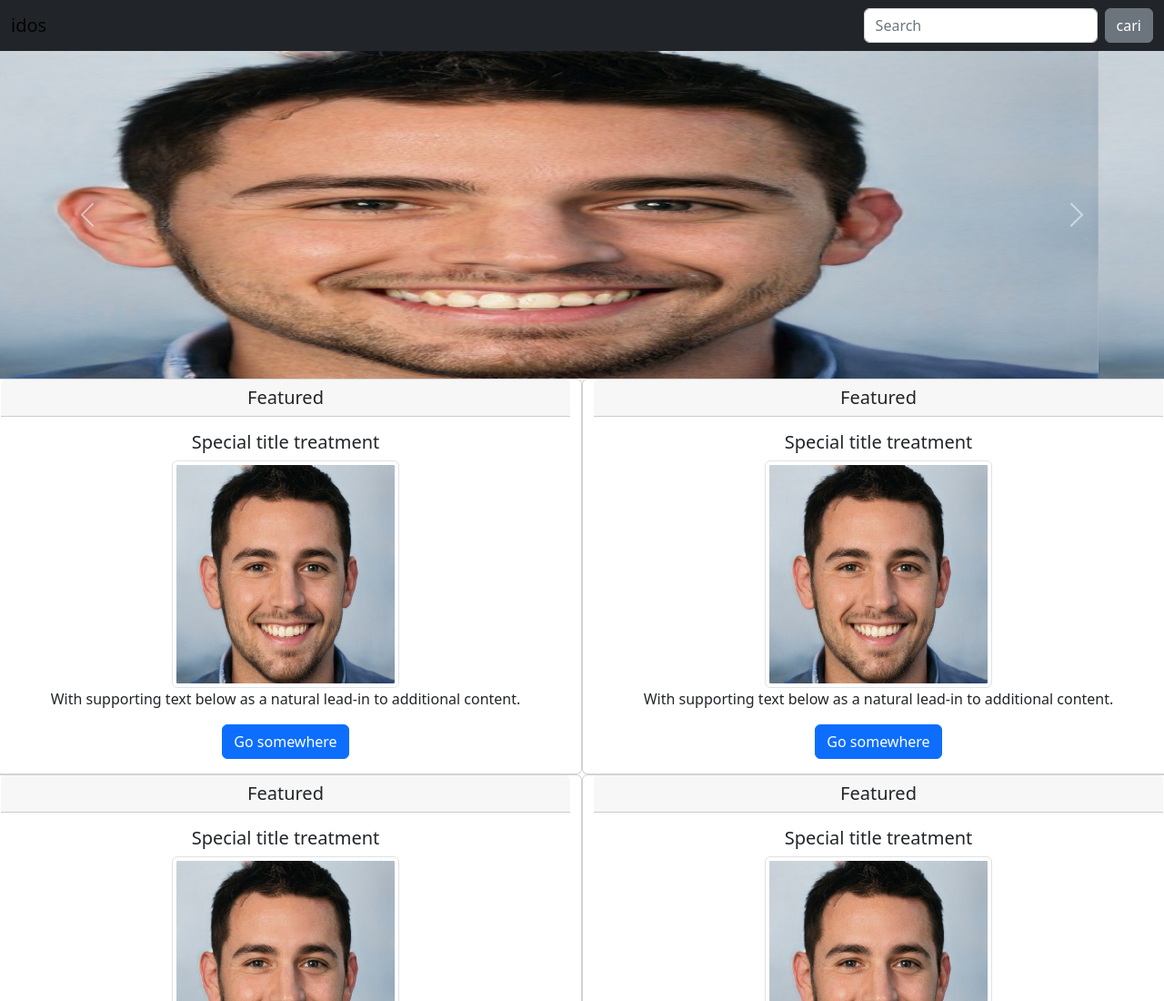
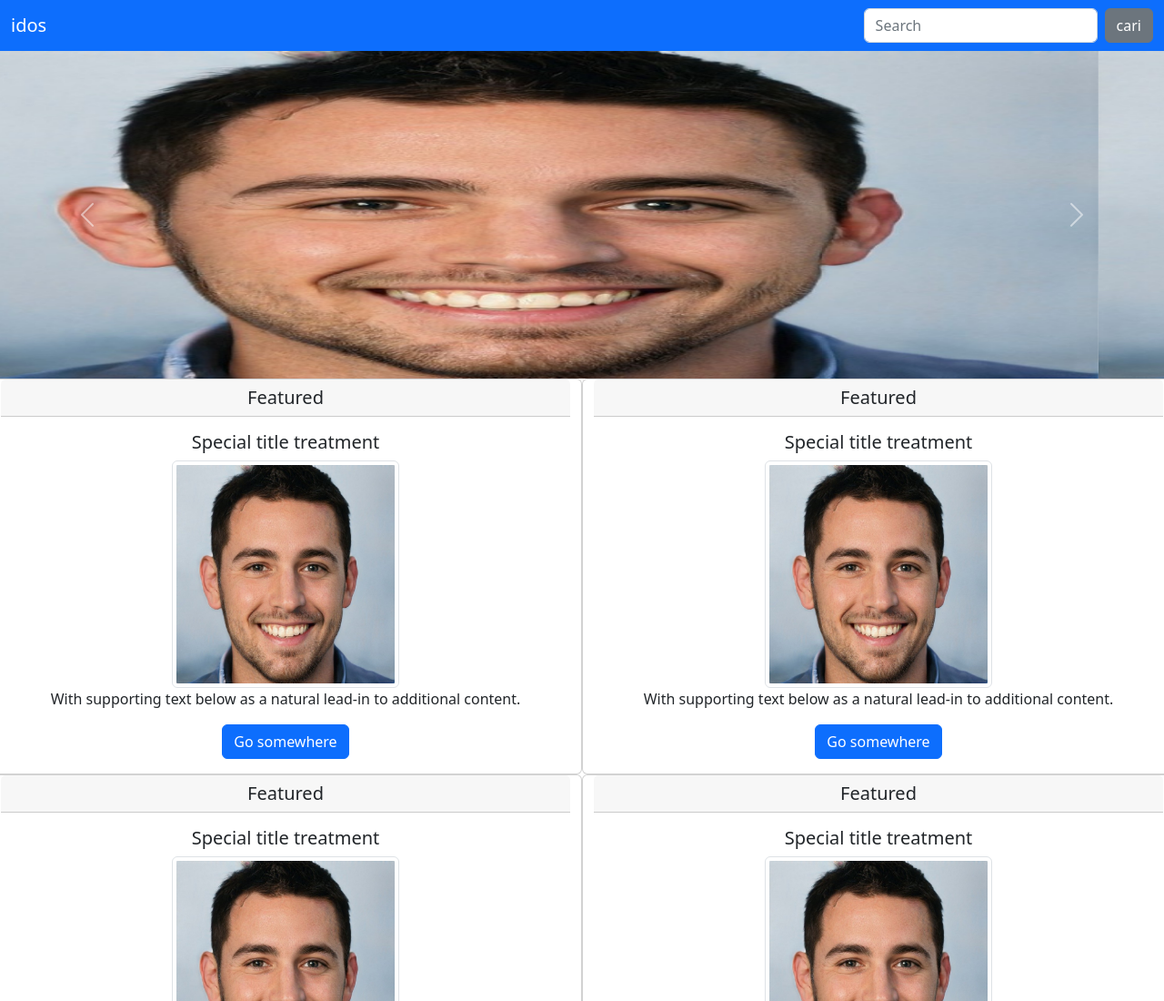
Before and after one commit to firdausgymnastiar/cuy-university-semester-1, a plain HTML site: page sesi-3/index.html in a window 1280 px wide. Shown: the top 1100 px of the page at 91% size. Drawn offline with nearby package versions, Linux system fonts and the light colour scheme.

Commit message:
ubah navbar seperti semula

```diff
--- a/sesi-3/index.html
+++ b/sesi-3/index.html
@@ -12,7 +12,7 @@
   <body>
     <div>
       <!-- NAVBAR START -->
-      <nav class="navbar navbar-primary bg-dark">
+      <nav class="navbar navbar-dark bg-primary">
         <div class="container-fluid">
           <a class="navbar-brand">idos</a>
           <form class="d-flex" role="search">
```
